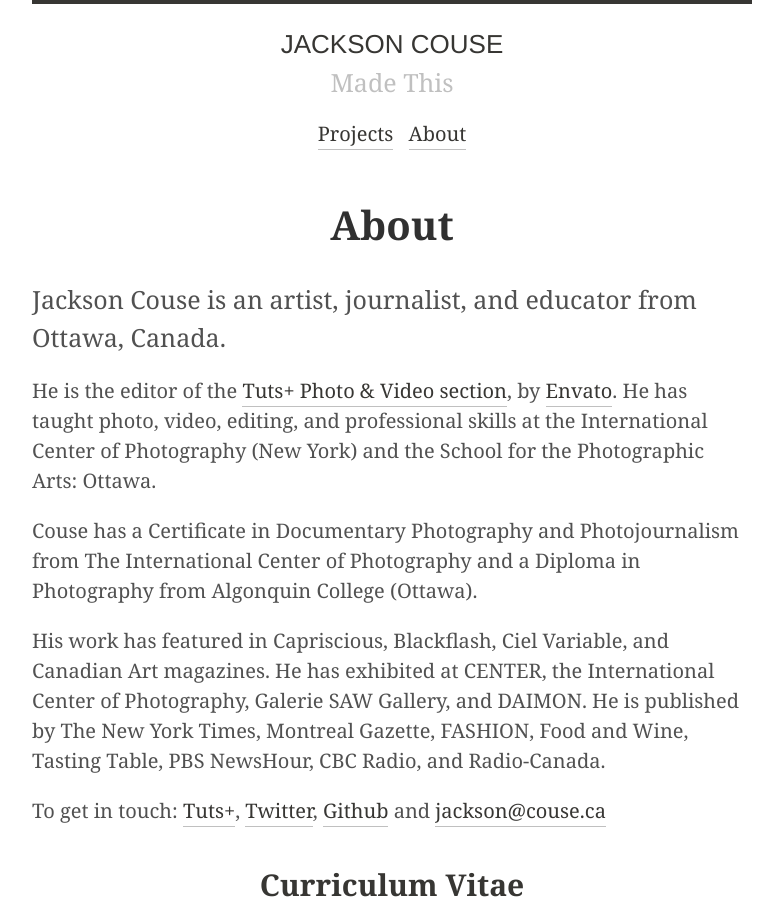
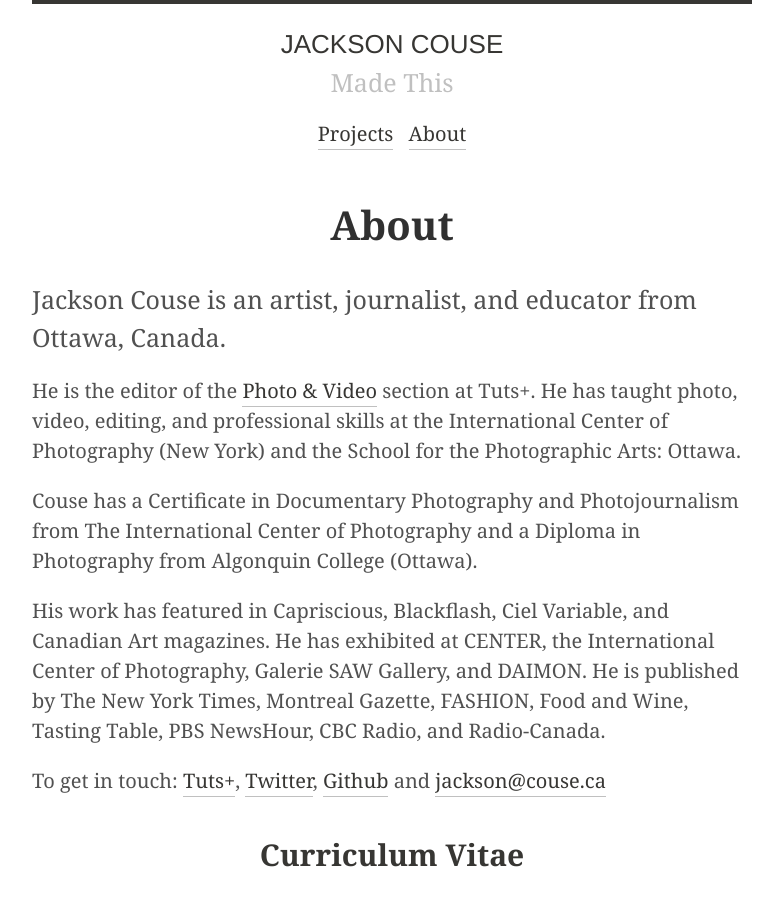
Before and after one commit to jacksoncouse/jacksoncouse.github.io, a Jekyll site: the page built from about.md, in a window 1280 px wide and 900 px high. Shown: the whole window, without its empty margins (248-1031 px from the left). Built offline with Jekyll 4.4.1, drawn with Linux system fonts in a browser that asks for light colours.

Commit message:
updated bio links

```diff
--- a/about.md
+++ b/about.md
@@ -5,7 +5,7 @@
 
 <p class="lead">Jackson Couse is an artist, journalist, and educator from Ottawa, Canada.</p>
 
-He is the editor of the [Tuts+ Photo & Video section](http://photo.tutsplus.com), by [Envato](http://envato.com). He has taught photo, video, editing, and professional skills at the International Center of Photography (New York) and the School for the Photographic Arts: Ottawa.
+He is the editor of the [Photo & Video](http://photo.tutsplus.com) section at Tuts+. He has taught photo, video, editing, and professional skills at the International Center of Photography (New York) and the School for the Photographic Arts: Ottawa.
 
 Couse has a Certificate in Documentary Photography and Photojournalism from The International Center of Photography and a Diploma in Photography from Algonquin College (Ottawa).
 
```
